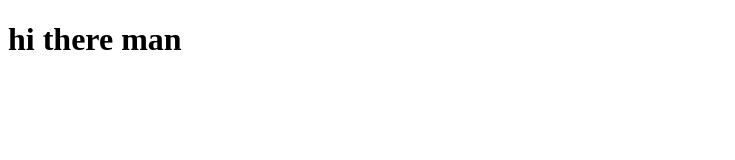
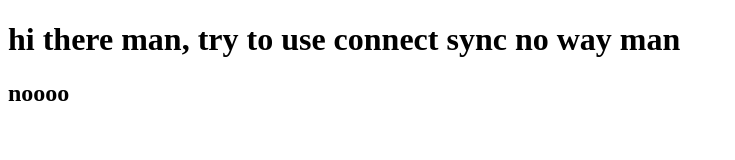
Before and after one commit to SepidehNorouzi/course, a plain HTML site: page index.html in a window 1280 px wide. Shown: the whole page, without its empty margins (0-735 px from the left). Drawn offline with Linux system fonts and the light colour scheme.

Commit message:
new versions

```diff
--- a/index.html
+++ b/index.html
@@ -4,6 +4,8 @@
 	<title>Hello there!</title>
 </head>
 <body>
-<h1> hi there man<h1>
+<h1> hi there man, try to use connect sync
+ no way man<h1>
+ 	<h2> noooo <h2>
 </body>
 </html>
```
Also changed, not shown: v_1.html (added, +8 -0 lines).
